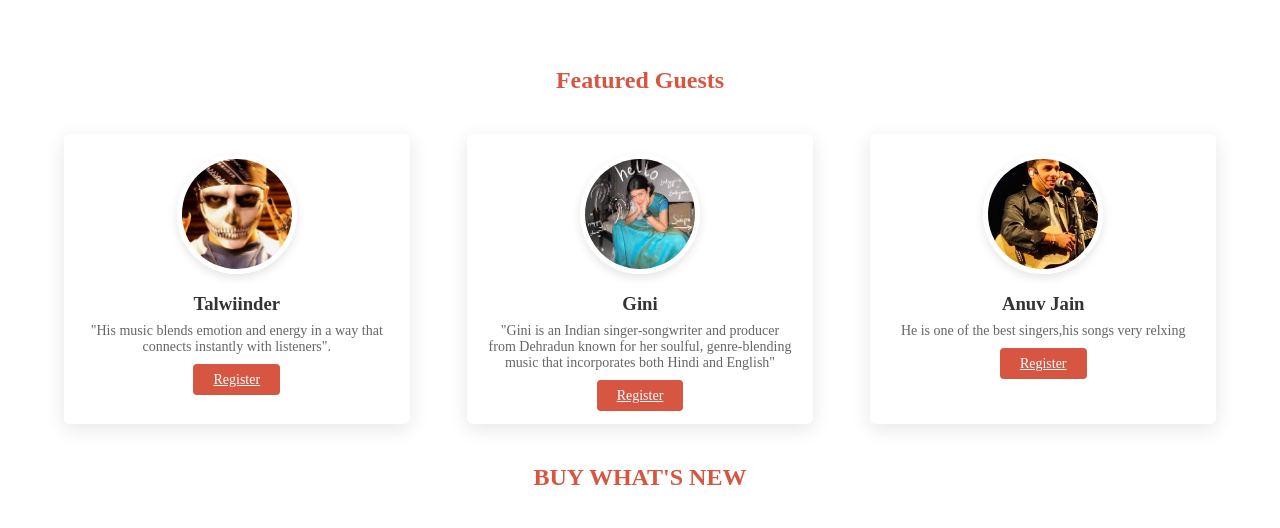
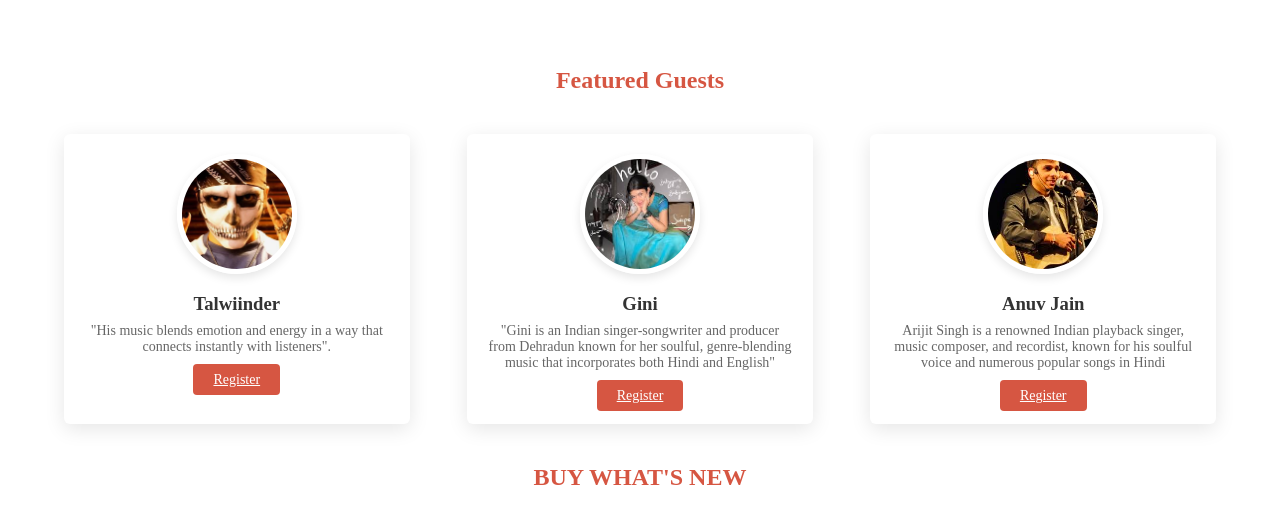
Before and after one commit to Adarsh78273/css-project, a plain HTML site: page index.html in a window 1280 px wide. Shown: the part 198-726 px from the top of the page. Drawn offline with Linux system fonts and the light colour scheme; grey boxes are pictures that could not be loaded.

```diff
--- a/index.html
+++ b/index.html
@@ -201,7 +201,7 @@
             <div class="card">
                 <img src="image copy 2.png" alt="">
                 <h3>Anuv Jain</h3>
-                <p>He is one of the best singers,his songs very relxing</p>
+                <p>Arijit Singh is a renowned Indian playback singer, music composer, and recordist, known for his soulful voice and numerous popular songs in Hindi</p>
                 <a href="#" class="btn">Register</a>
             </div>
 
```
